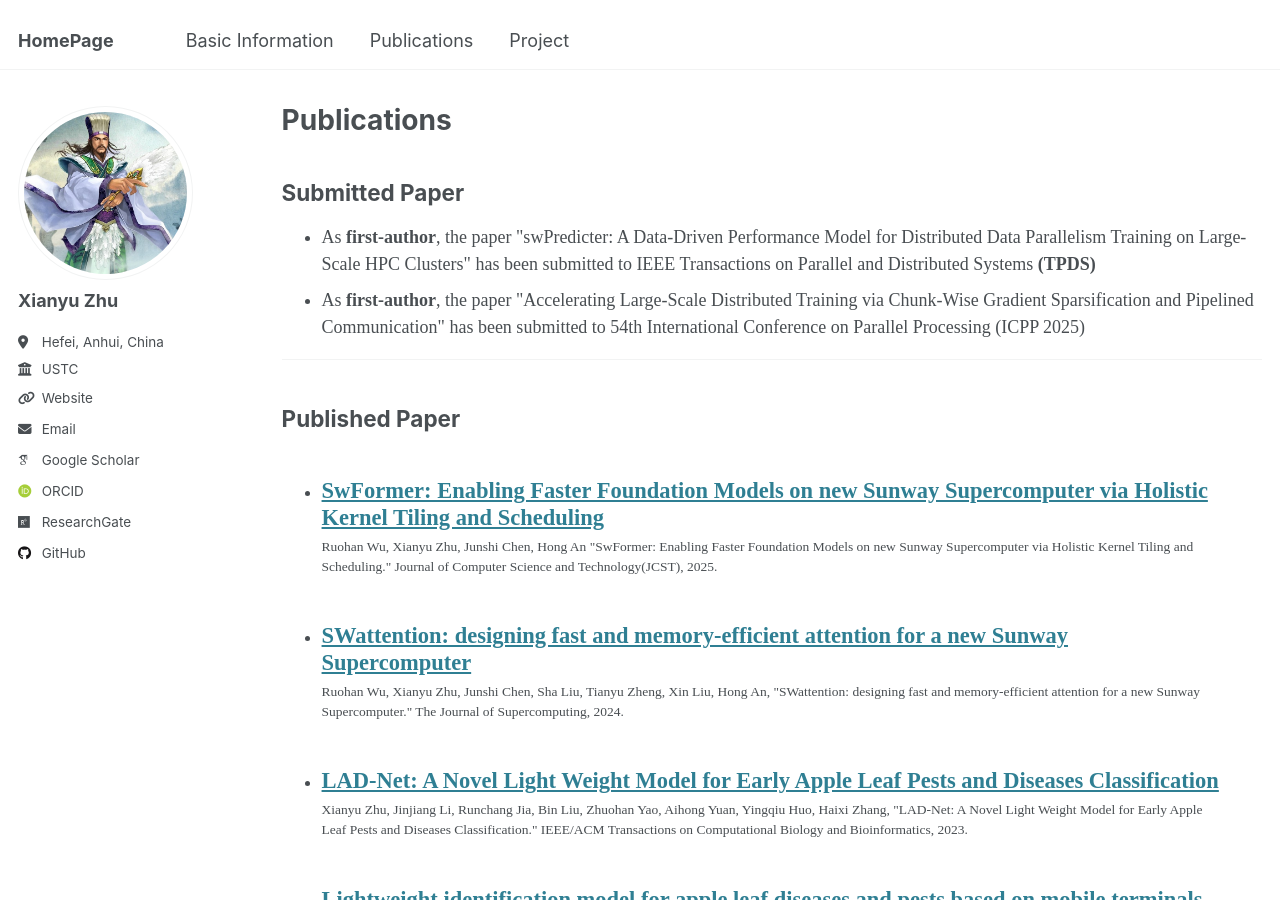
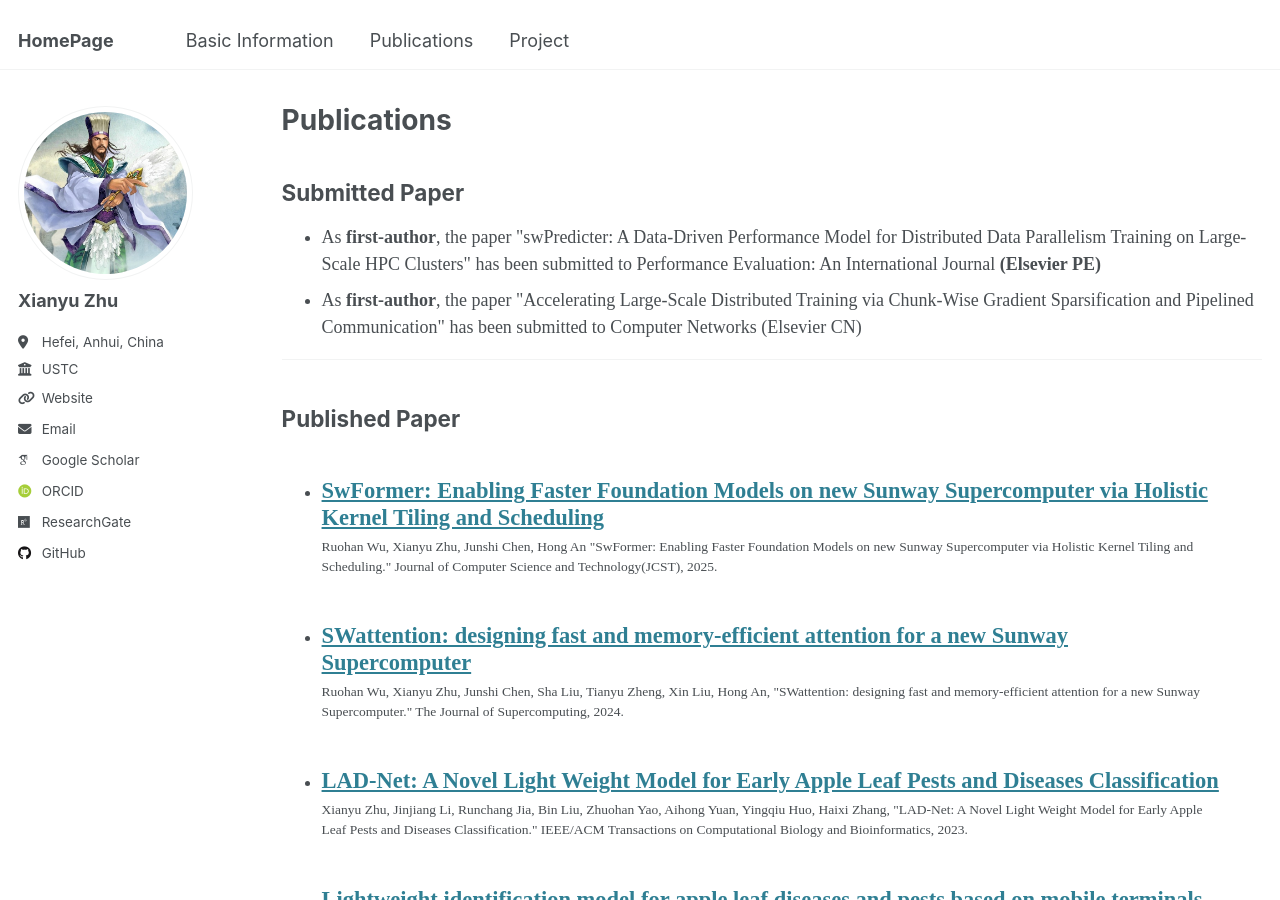
Before and after one commit to zhuxy-USTC/zhuxy-USTC.github.io, a Jekyll site: the page built from _pages/publications.md, in a window 1280 px wide and 900 px high. Built offline with Jekyll 4.4.1, drawn with Linux system fonts in a browser that asks for light colours; some web fonts are replaced.

Commit message:
update publications

```diff
--- a/_pages/publications.md
+++ b/_pages/publications.md
@@ -8,8 +8,8 @@
 <h2 >Submitted Paper</h2>
 <div style="font-family: 'Times New Roman', Times, serif;">
 <ul>
-<li>As <strong>first-author</strong>, the paper "swPredicter: A Data-Driven Performance Model for Distributed Data Parallelism Training on Large-Scale HPC Clusters" has been submitted to IEEE Transactions on Parallel and Distributed Systems <strong>(TPDS)</strong></li>
-<li>As <strong>first-author</strong>, the paper "Accelerating Large-Scale Distributed Training via Chunk-Wise Gradient Sparsification and Pipelined Communication" has been submitted to 54th International Conference on Parallel Processing (ICPP 2025)</li>
+<li>As <strong>first-author</strong>, the paper "swPredicter: A Data-Driven Performance Model for Distributed Data Parallelism Training on Large-Scale HPC Clusters" has been submitted to Performance Evaluation: An International Journal <strong>(Elsevier PE)</strong></li>
+<li>As <strong>first-author</strong>, the paper "Accelerating Large-Scale Distributed Training via Chunk-Wise Gradient Sparsification and Pipelined Communication" has been submitted to Computer Networks (Elsevier CN)</li>
 </ul>
 </div>
 
```
Also changed, not shown: 1 other file.
